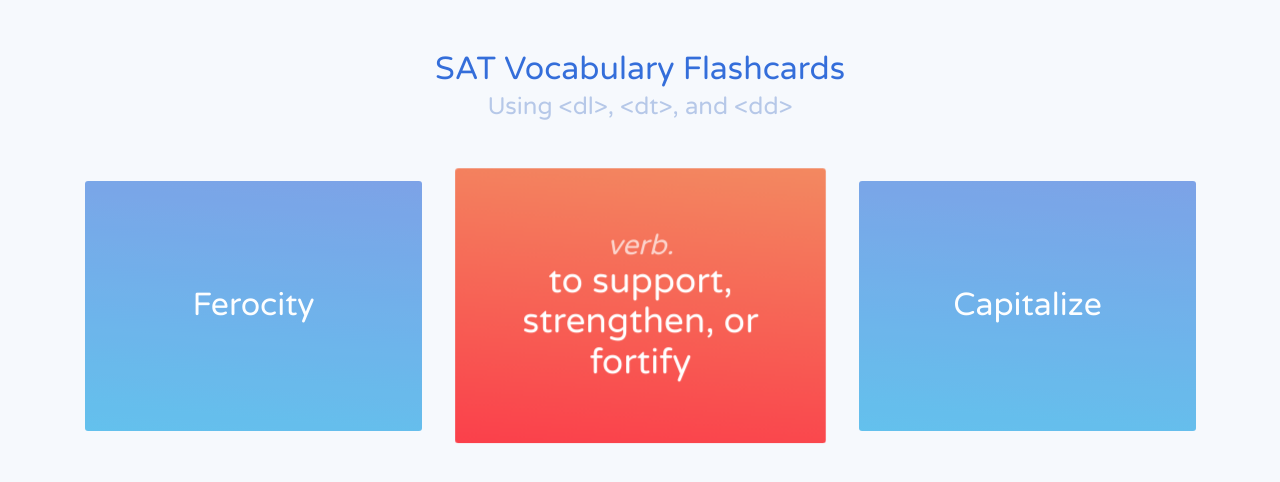
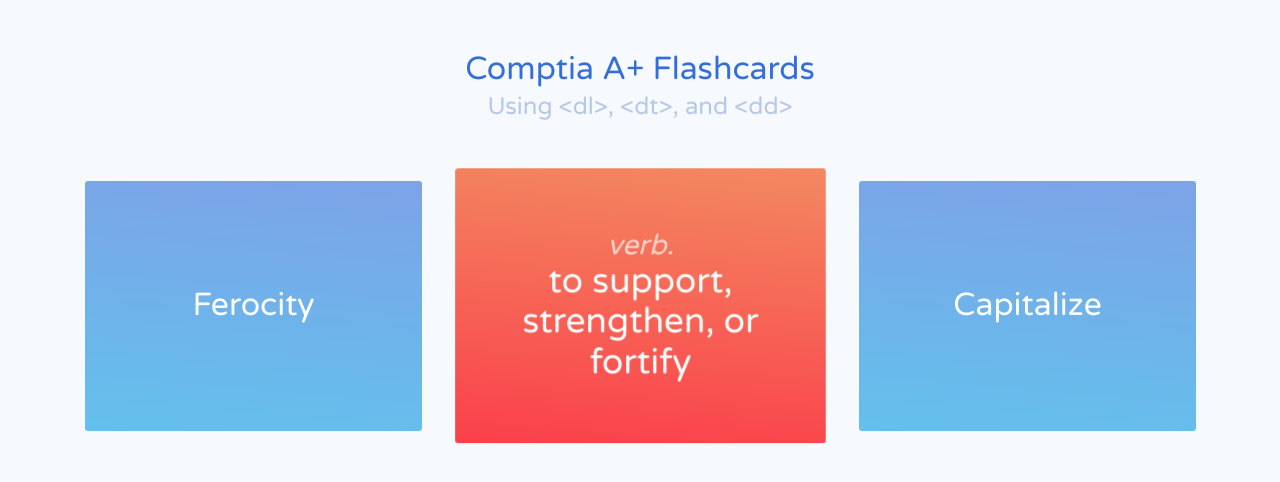
Before and after one commit to real-world-ready/community, a plain HTML site: page flash_cards/index.html in a window 1280 px wide. Drawn offline with nearby package versions, Linux system fonts and the light colour scheme.

Commit message:
Update index.html
Changed to Comptia A+ flashcard.

```diff
--- a/flash_cards/index.html
+++ b/flash_cards/index.html
@@ -127,7 +127,7 @@ dl [class*="-current"].flip card {
 <body translate="no" >
   <div class="container">
 
-  <h1>SAT Vocabulary Flashcards</h1>
+  <h1>Comptia A+ Flashcards</h1>
   <h2>Using &lt;dl&gt;, &lt;dt&gt;, and &lt;dd&gt;</h2>
 
   <dl>
```
